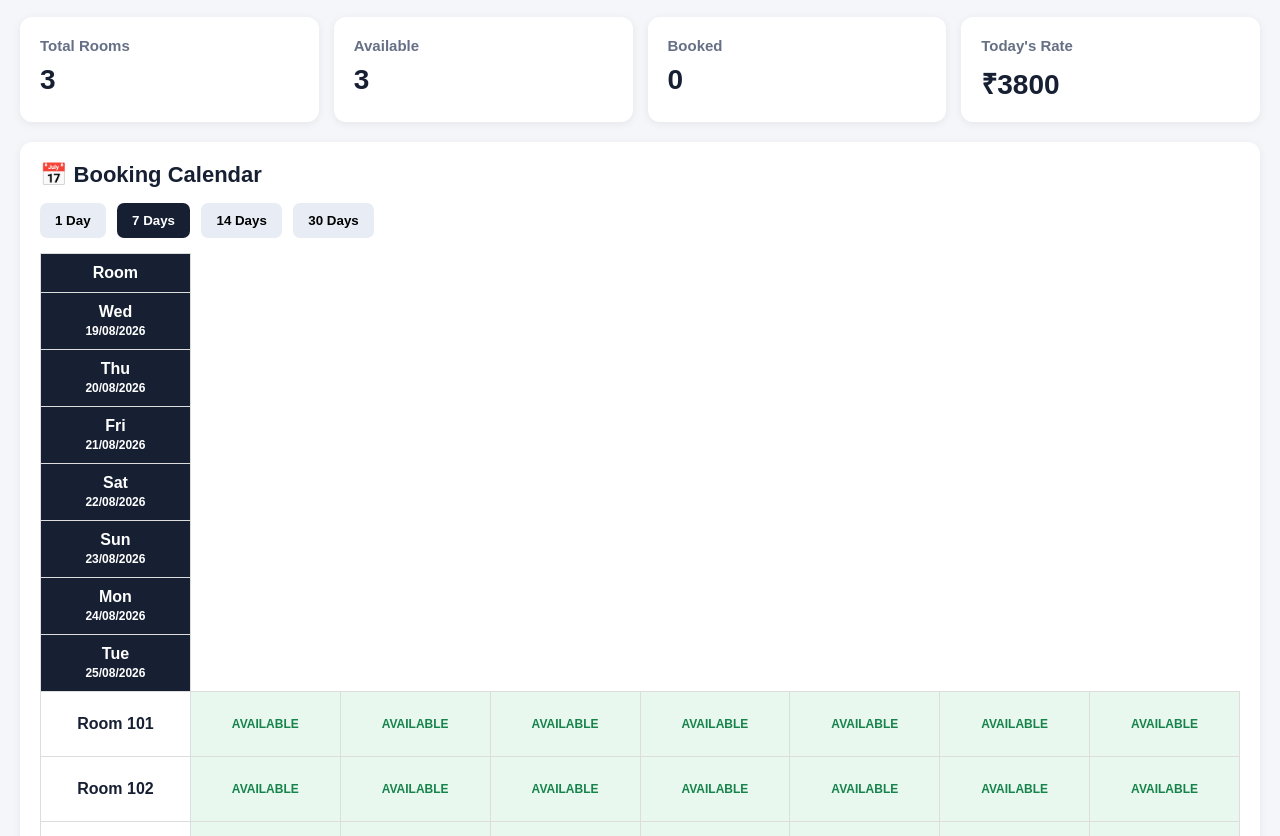
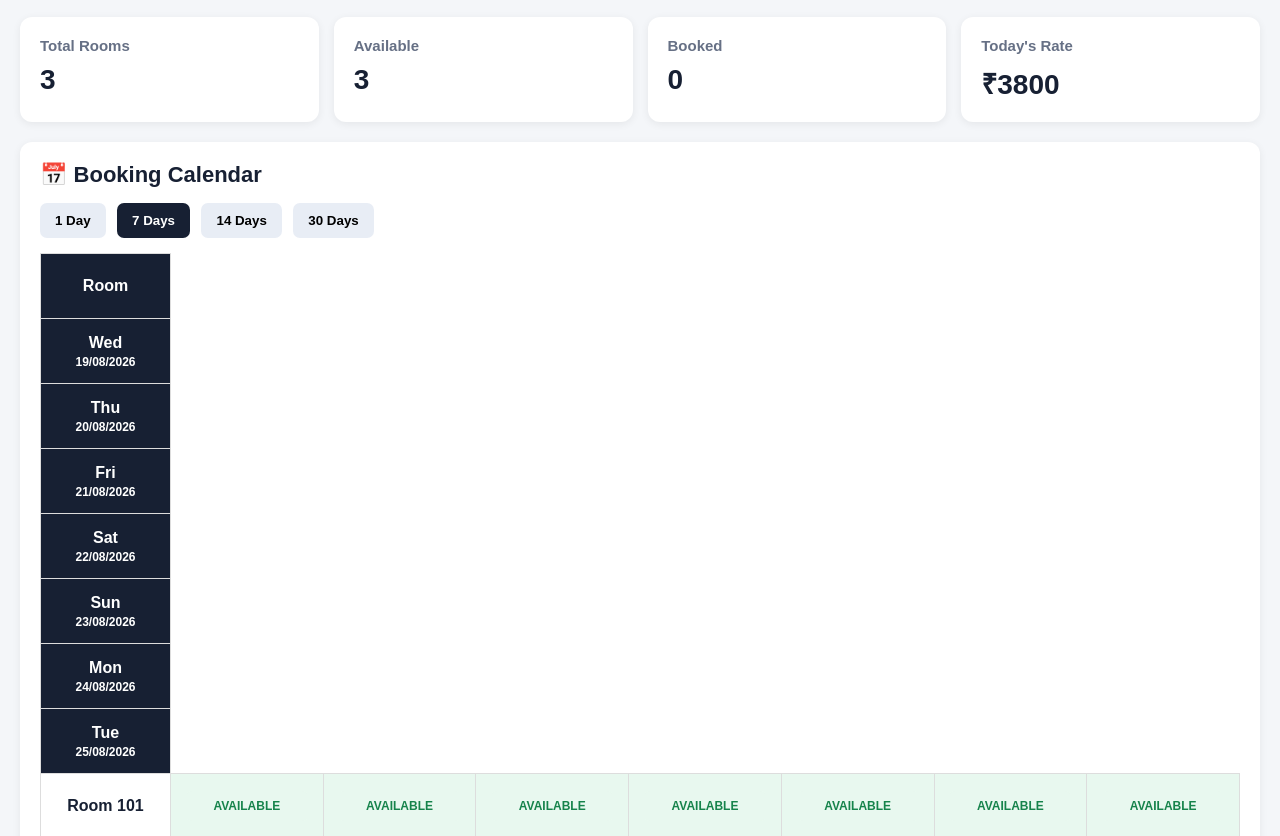
Before and after one commit to Alibawla8396/Hotel-channel-manager, a plain HTML site: page index.html in a window 1280 px wide. Shown: the part 67-903 px from the top of the page. Drawn offline with Linux system fonts and the light colour scheme.

Commit message:
Refactor booking calendar styles and classes

```diff
--- a/index.html
+++ b/index.html
@@ -143,65 +143,93 @@ input,select{
   header{display:block}
   .hotel-name{margin-top:8px}
 }
-/* Booking Calendar - Jio-style layout */
-.booking-calendar {
+/* Jio-style Booking Calendar */
+.calendar-wrap {
+    width: 100%;
     overflow-x: auto;
-    width: 100%;
 }
 
-.booking-calendar table {
+.calendar {
     width: max-content;
     min-width: 100%;
     border-collapse: collapse;
+    table-layout: fixed;
 }
 
-.booking-calendar th,
-.booking-calendar td {
+.calendar th,
+.calendar td {
     border: 1px solid #ddd;
-    padding: 10px;
     text-align: center;
+    padding: 8px;
     min-width: 120px;
+    height: 65px;
 }
 
-.booking-calendar th {
+.calendar th {
     background: #172033;
     color: white;
-    position: sticky;
-    top: 0;
-    z-index: 2;
+    font-weight: bold;
 }
 
-.booking-calendar th:first-child,
-.booking-calendar td:first-child {
+.calendar th:first-child,
+.calendar td:first-child {
     position: sticky;
     left: 0;
     z-index: 3;
+    min-width: 130px;
+    width: 130px;
     background: white;
     color: #172033;
     font-weight: bold;
-    min-width: 120px;
 }
 
-.booking-calendar th:first-child {
+.calendar th:first-child {
     background: #172033;
     color: white;
+    z-index: 4;
 }
 
-.booking-calendar .available {
-    color: #16834b;
-    font-weight: bold;
+.calendar .date-head {
+    font-size: 12px;
+    display: block;
+    margin-top: 3px;
 }
 
-.booking-calendar .booked {
-    color: #c62828;
-    background: #ffe5e5;
-    font-weight: bold;
+.calendar .status-btn {
+    width: 90%;
+    padding: 8px 4px;
+    font-size: 12px;
+    border-radius: 6px;
 }
 
-.booking-calendar .blocked {
-    color: #777;
-    background: #f1f1f1;
-    font-weight: bold;
+.calendar td.available {
+    background: #e8f8ef;
+    color: #16834b;
+}
+
+.calendar td.booked {
+    background: #ffe8e8;
+    color: #c62828;
+}
+
+.calendar td.blocked {
+    background: #fff2d8;
+    color: #a56700;
+}
+
+.calendar button.available {
+    background: #e8f8ef;
+    color: #16834b;
+}
+
+.calendar button.booked {
+    background: #ffe8e8;
+    color: #c62828;
+}
+
+.calendar button.blocked {
+    background: #fff2d8;
+    color: #a56700;
 }
 </style>
 
```
